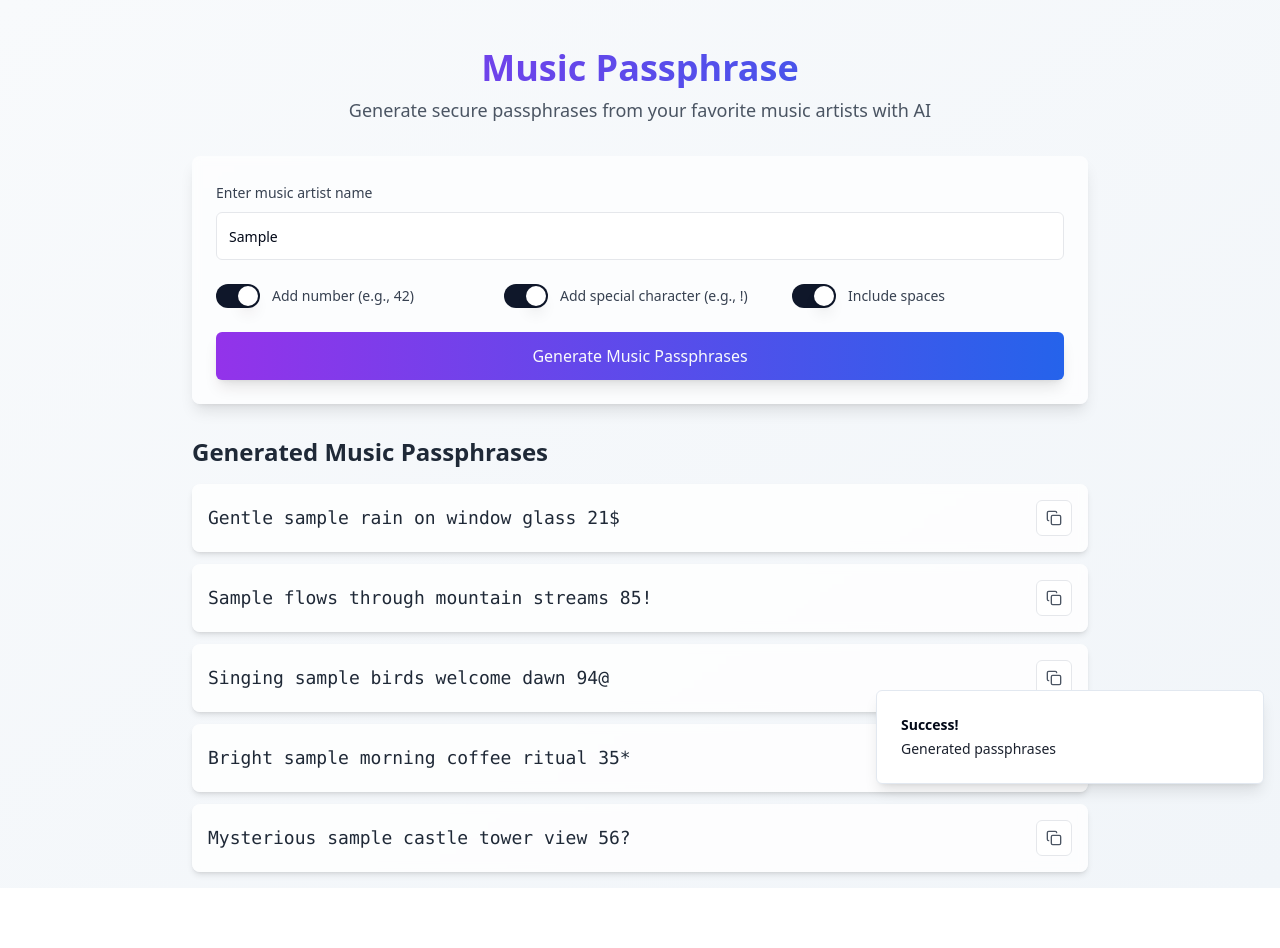
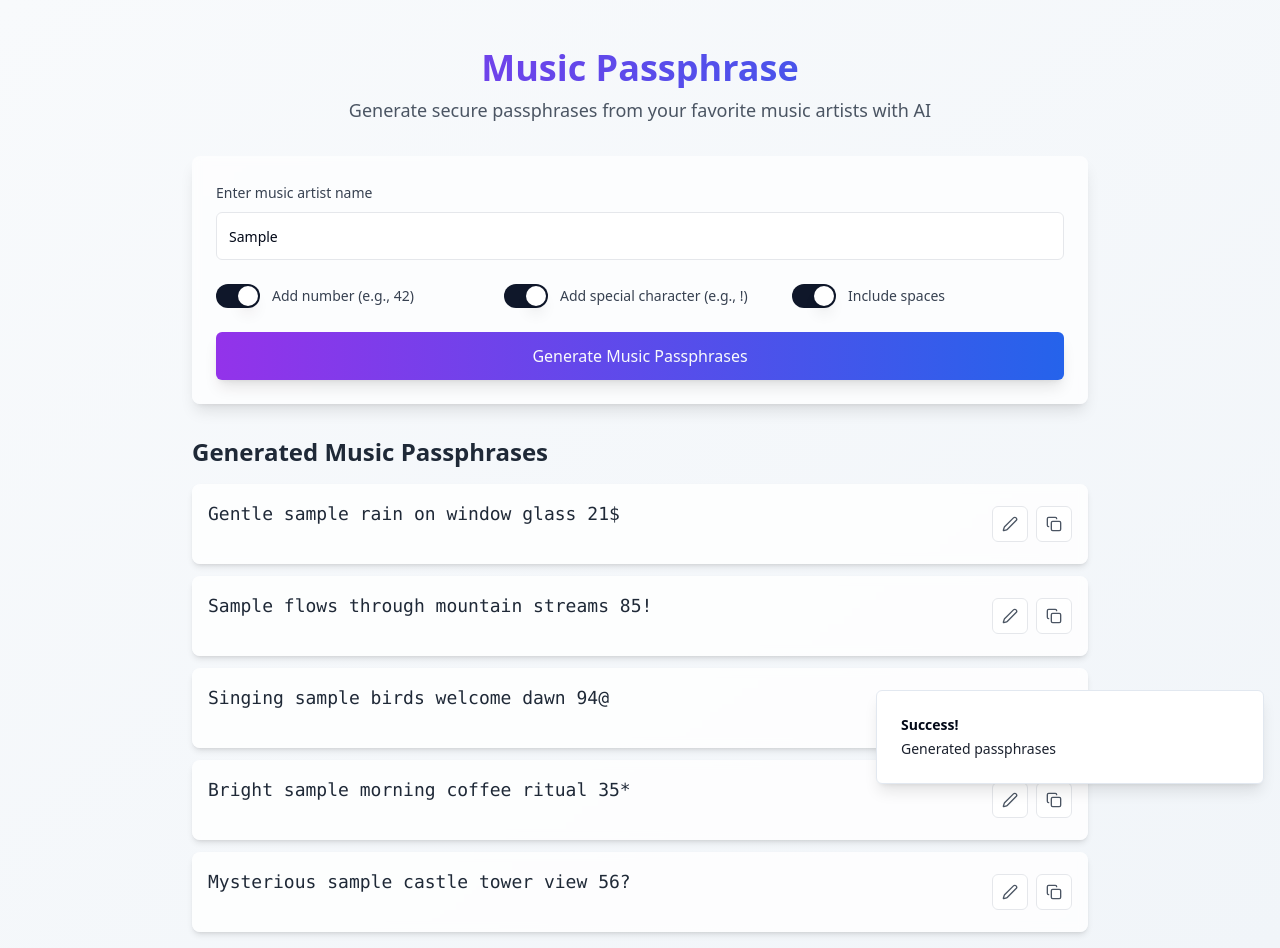
Before and after one commit to seansoreilly/phrase-forge-groq-gen, a React (Vite) app: page / in a window 1280 px wide. Both pictures are taken after typing "Sample" into the empty fields and a click on the button "Generate Music Passphrases". Before the commit the page ends 888 px from the top, so only its background shows below. Built offline with nearby package versions, Linux system fonts and the light colour scheme; no server answers.

Commit message:
feat: implement editable passphrases with simplified UX

```diff
--- a/src/pages/Index.tsx
+++ b/src/pages/Index.tsx
@@ -4,7 +4,7 @@ import { Button } from "@/components/ui/button";
 import { Input } from "@/components/ui/input";
 import { Label } from "@/components/ui/label";
 import { Switch } from "@/components/ui/switch";
-import { Loader2, Copy, Check, AlertCircle } from "lucide-react";
+import { Loader2, Copy, Check, AlertCircle, Edit2 } from "lucide-react";
 import { useToast } from "@/hooks/use-toast";
 import { generatePassphrases } from "@/api/generate";
 
@@ -14,6 +14,8 @@ const Index = () => {
   const [addSpecialChar, setAddSpecialChar] = useState(true);
   const [includeSpaces, setIncludeSpaces] = useState(true);
   const [passphrases, setPassphrases] = useState<string[]>([]);
+  const [editedPassphrases, setEditedPassphrases] = useState<string[]>([]);
+  const [editingIndex, setEditingIndex] = useState<number | null>(null);
   const [loading, setLoading] = useState(false);
   const [copiedIndex, setCopiedIndex] = useState<number | null>(null);
   const { toast } = useToast();
@@ -96,6 +98,8 @@ const Index = () => {
       });
 
       setPassphrases(newPassphrases);
+      setEditedPassphrases([...newPassphrases]); // Initialize edited passphrases
+      setEditingIndex(null); // Clear any editing state
       toast({
         title: "Success!",
         description: "Generated passphrases",
@@ -128,6 +132,52 @@ const Index = () => {
         description: "Failed to copy to clipboard",
         variant: "destructive",
       });
+    }
+  };
+
+  const handleEditStart = (index: number) => {
+    setEditingIndex(index);
+  };
+
+  const handleEditSave = (value: string, index: number) => {
+    if (value.trim() === "") {
+      toast({
+        title: "Error",
+        description: "Passphrase cannot be empty",
+        variant: "destructive",
+      });
+      return;
+    }
+
+    const newEditedPassphrases = [...editedPassphrases];
+    newEditedPassphrases[index] = value.trim();
+    setEditedPassphrases(newEditedPassphrases);
+    setEditingIndex(null);
+
+    toast({
+      title: "Saved!",
+      description: "Passphrase has been updated",
+    });
+  };
+
+  const handleEditFinish = (value: string, index: number) => {
+    if (value.trim() !== "") {
+      const newEditedPassphrases = [...editedPassphrases];
+      newEditedPassphrases[index] = value.trim();
+      setEditedPassphrases(newEditedPassphrases);
+    }
+    setEditingIndex(null);
+  };
+
+  const handleEditKeyPress = (
+    e: React.KeyboardEvent,
+    index: number,
+    value: string
+  ) => {
+    if (e.key === "Enter") {
+      handleEditSave(value, index);
+    } else if (e.key === "Escape") {
+      setEditingIndex(null);
     }
   };
 
@@ -268,20 +318,66 @@ const Index = () => {
               {passphrases.map((passphrase, index) => (
                 <Card
                   key={index}
-                  className="shadow-md border-0 bg-white/80 backdrop-blur-sm hover:shadow-lg transition-all duration-200 hover:-translate-y-0.5"
+                  className={`shadow-md border-0 bg-white/80 backdrop-blur-sm hover:shadow-lg transition-all duration-200 hover:-translate-y-0.5 ${
+                    editingIndex === index
+                      ? "ring-2 ring-purple-300 bg-purple-50/30"
+                      : ""
+                  }`}
                 >
                   <CardContent className="p-4">
-                    <div className="flex items-center justify-between">
-                      <div className="flex-1 mr-4">
-                        <p className="text-lg font-mono text-gray-800 break-all">
-                          {passphrase}
+                    <div className="flex items-center justify-between gap-3">
+                      <div className="flex-1">
+                        {editingIndex === index ? (
+                          <Input
+                            defaultValue={editedPassphrases[index]}
+                            onKeyDown={(e) => {
+                              const target = e.target as HTMLInputElement;
+                              handleEditKeyPress(e, index, target.value);
+                            }}
+                            onBlur={(e) =>
+                              handleEditFinish(e.target.value, index)
+                            }
+                            className="text-lg font-mono border-purple-300 focus:border-purple-500 focus:ring-purple-500 bg-white"
+                            placeholder="Enter your passphrase..."
+                            autoFocus
+                          />
+                        ) : (
+                          <div
+                            className="group cursor-text hover:bg-gray-50/50 rounded px-2 py-1 -mx-2 -my-1 transition-colors duration-150"
+                            onClick={() => handleEditStart(index)}
+                          >
+                            <p className="text-lg font-mono text-gray-800 break-all group-hover:text-gray-900">
+                              {editedPassphrases[index]}
                             </p>
+                            <div className="flex items-center gap-1 mt-1 opacity-0 group-hover:opacity-100 transition-opacity duration-150">
+                              <Edit2 className="h-3 w-3 text-gray-500" />
+                              <span className="text-xs text-gray-500">
+                                Click to edit
+                              </span>
                             </div>
+                          </div>
+                        )}
+                      </div>
+                      <div className="flex gap-2">
+                        {editingIndex !== index && (
+                          <>
                             <Button
                               variant="outline"
                               size="sm"
-                        onClick={() => copyToClipboard(passphrase, index)}
+                              onClick={() => handleEditStart(index)}
+                              className="shrink-0 h-9 w-9 p-0 border-gray-200 hover:border-blue-300 hover:bg-blue-50"
+                              title="Edit passphrase"
+                            >
+                              <Edit2 className="h-4 w-4 text-gray-600" />
+                            </Button>
+                            <Button
+                              variant="outline"
+                              size="sm"
+                              onClick={() =>
+                                copyToClipboard(editedPassphrases[index], index)
+                              }
                               className="shrink-0 h-9 w-9 p-0 border-gray-200 hover:border-purple-300 hover:bg-purple-50"
+                              title="Copy to clipboard"
                             >
                               {copiedIndex === index ? (
                                 <Check className="h-4 w-4 text-green-600" />
@@ -289,6 +385,9 @@ const Index = () => {
                                 <Copy className="h-4 w-4 text-gray-600" />
                               )}
                             </Button>
+                          </>
+                        )}
+                      </div>
                     </div>
                   </CardContent>
                 </Card>
```
Lines whose indentation alone changed are shown as unchanged.
